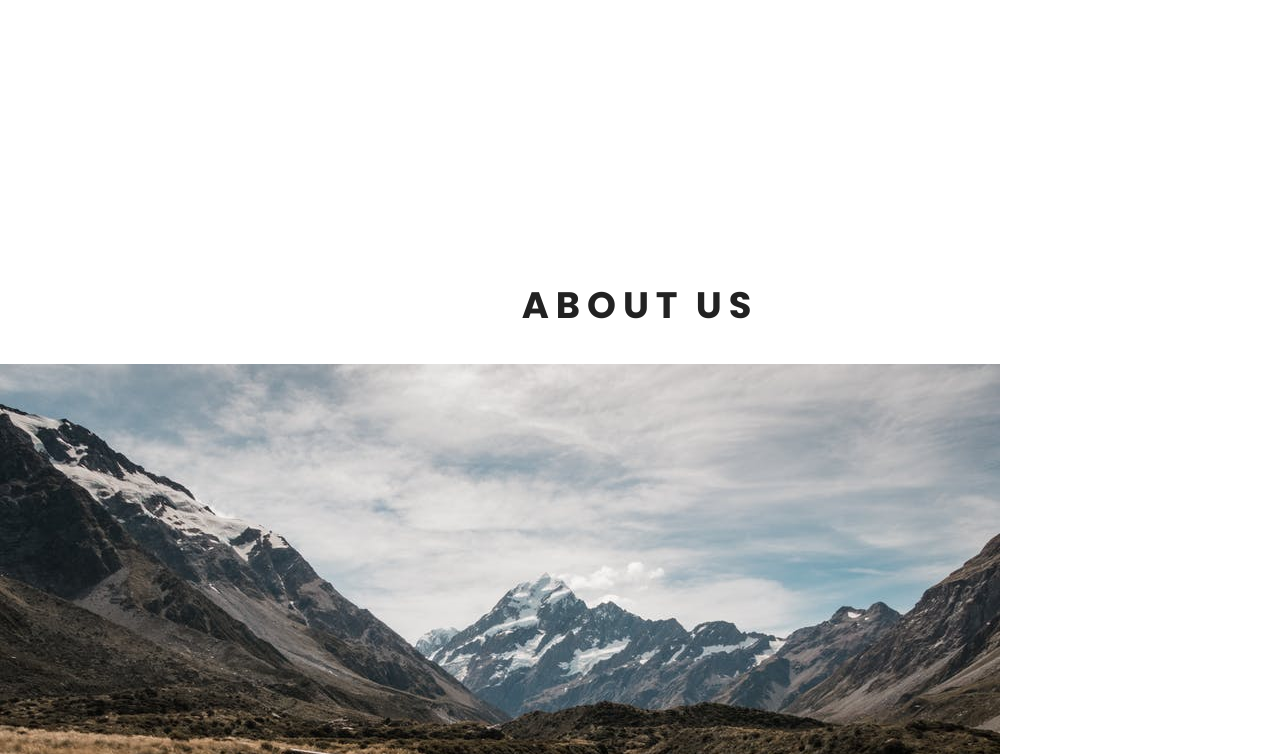
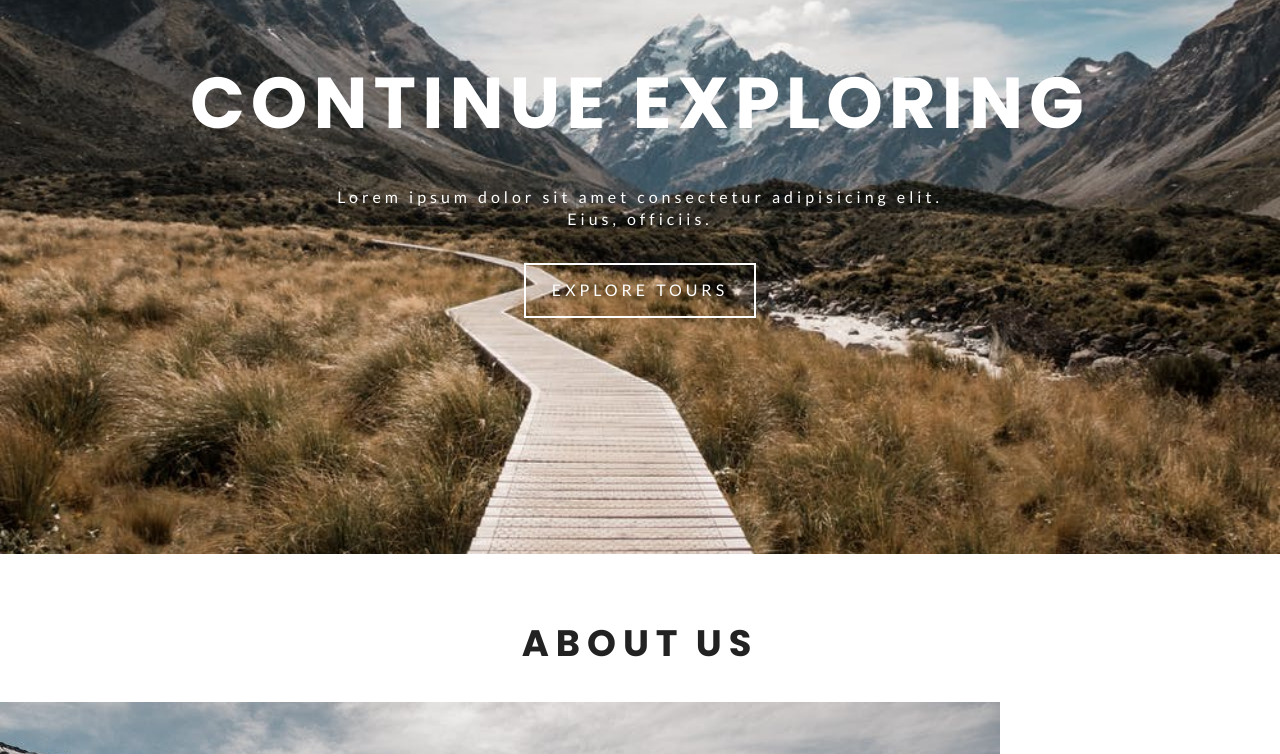
Before and after one commit to tosmak16/crown-tours, a Gatsby site: page / in a window 1280 px wide. Shown: the part 813-1567 px from the top of the page. Built offline with nearby package versions, Linux system fonts and the light colour scheme; Gatsby itself is replaced by a stand-in of ours.

Commit message:
Update index page

```diff
--- a/src/pages/index.js
+++ b/src/pages/index.js
@@ -1,27 +1,36 @@
 import React from "react";
-import { Link } from "gatsby";
+import { graphql } from "gatsby";
+import AniLink from "gatsby-plugin-transition-link/AniLink";
 
 import Layout from "../components/Layout";
-import Hero from "../components/Hero";
 import Banner from "../components/Banner";
 import About from "../components/About";
 import Services from "../components/Services";
-
-export default () => (
-  <div>
+import Hero from "../components/Hero";
+export default ({ data }) => (
   <Layout>
-      <Hero>
+    <Hero home="true" img={data.defaultBcg.childImageSharp.fluid}>
       <Banner
         title="continue exploring"
         info=" Lorem ipsum dolor sit amet consectetur adipisicing elit. Eius, officiis."
       >
-          <Link to="/tours" className="btn-white">
+        <AniLink fade to="/tours" className="btn-white">
           explore tours
-          </Link>
+        </AniLink>
       </Banner>
     </Hero>
     <About />
     <Services />
   </Layout>
-  </div>
 );
+export const query = graphql`
+  query {
+    defaultBcg: file(relativePath: { eq: "defaultBcg.jpeg" }) {
+      childImageSharp {
+        fluid(quality: 90, maxWidth: 4160) {
+          ...GatsbyImageSharpFluid_withWebp
+        }
+      }
+    }
+  }
+`;
```
Lines whose indentation alone changed are shown as unchanged.
